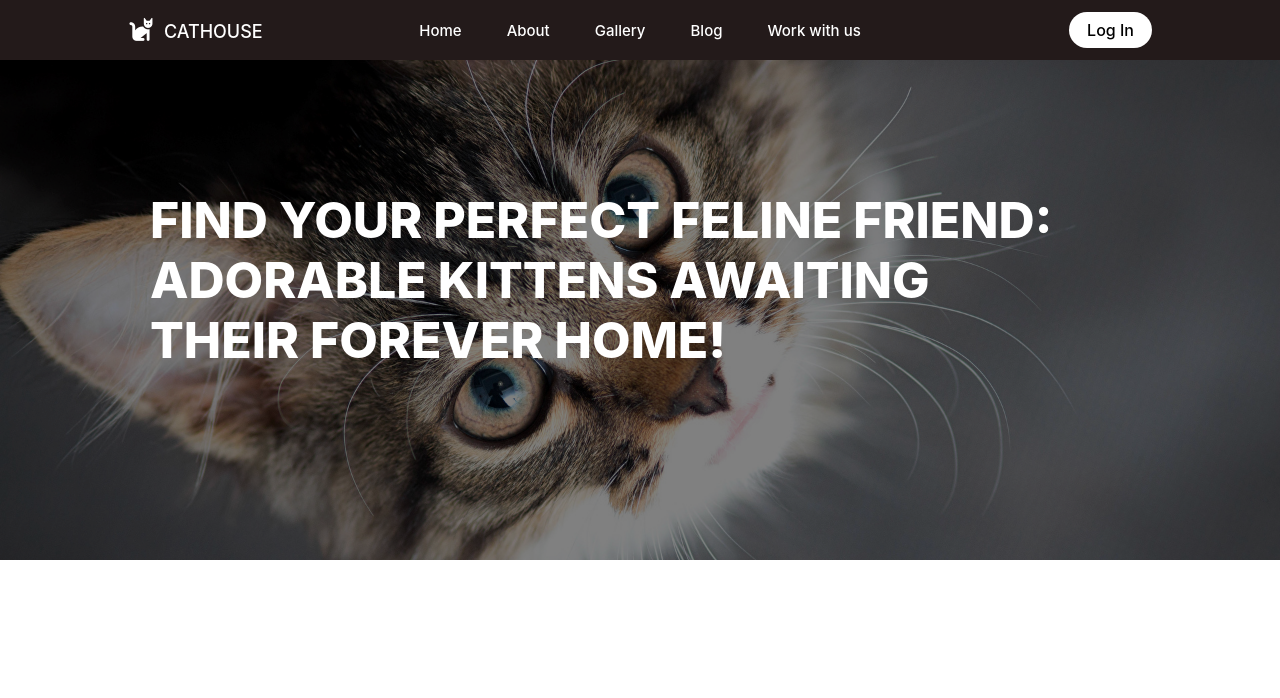
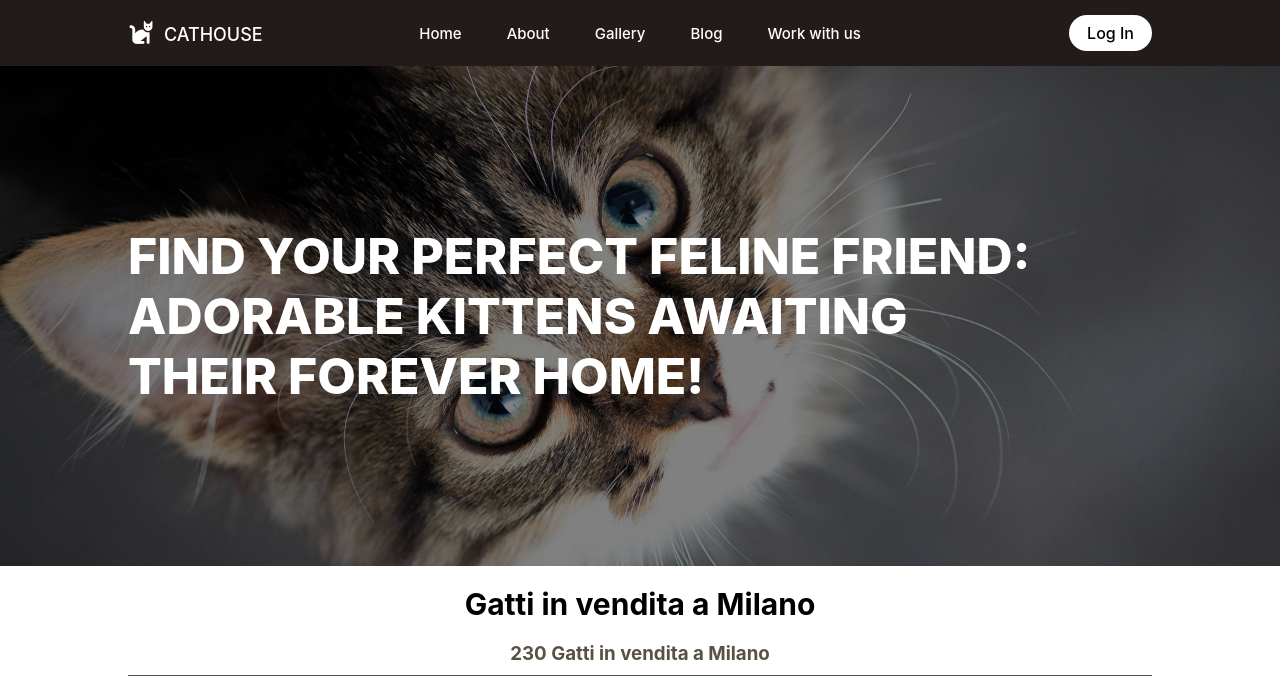
Before and after one commit to accLukePex/exercise-cards-react, a React (Create React App) app: page / in a window 1280 px wide. Shown: the top 698 px of the page. Built offline with nearby package versions, Linux system fonts and the light colour scheme.

Commit message:
fixed: component Container

```diff
--- a/src/App.tsx
+++ b/src/App.tsx
@@ -1,6 +1,7 @@
 import './App.css';
 import Navbar from './components/TopBar/Navbar';
 import Jumbotron from './components/Jumbotron/Jumbotron';
+import MainComponent from './components/Main/MainComponent';
 
 function App() {
     return (
@@ -10,7 +11,7 @@ function App() {
                 <Jumbotron />
             </header>
             <main>
-
+                <MainComponent />
             </main>
             <footer>
 
--- a/src/components/Container.css
+++ b/src/components/Container.css
@@ -1,6 +1,5 @@
 .container {
     width: 80%;
+    height: 100%;
     margin: 0 auto;
-    display: flex;
-    align-items: center;
 }
--- a/src/components/Container.jsx
+++ b/src/components/Container.jsx
@@ -1,8 +1,8 @@
 import './Container.css';
 
-function Container() {
+function Container({ children, className }) {
     return (
-        <div className='container'></div>
+        <div className={`container ${className}`}>{children}</div>
     )
 }
 
--- a/src/components/Jumbotron/Jumbotron.css
+++ b/src/components/Jumbotron/Jumbotron.css
@@ -2,6 +2,24 @@
     width: 100%;
     height: 500px;
     position: relative;
+    background-image: url(../../assets/Jumbotron-image.jpg);
+    background-size: cover;
+    background-position: center;
+    z-index: -2;
+}
+
+.jumbotron::before {
+    content: '';
+    position: absolute;
+    top: 0;
+    left: 0;
+    width: 100%;
+    height: 100%;
+    background-image: inherit;
+    background-size: inherit;
+    background-position: inherit;
+    filter: brightness(0.5);
+    z-index: -1;
 }
 
 .jumbotron img {
@@ -12,10 +30,7 @@
 }
 
 .jumbotron .main-title {
-    position: absolute;
     text-transform: uppercase;
-    top: 130px;
-    left: 150px;
     color: #fff;
     font-size: 50px;
     font-weight: 800;
--- a/src/components/Jumbotron/Jumbotron.jsx
+++ b/src/components/Jumbotron/Jumbotron.jsx
@@ -1,14 +1,15 @@
 import './Jumbotron.css';
-import jumbotronImage from '../../assets/Jumbotron-image.jpg';
+import Container from '../Container';
+import styles from '../TopBar/Navbar.module.css';
 
 function Jumbotron() {
     return (
         <div className="jumbotron">
-            <img src={jumbotronImage} alt="immagine gatto per il jumbotron inziale" />
-
-            <div className="main-title">
-                Find Your Perfect Feline Friend: <br /> Adorable Kittens Awaiting <br /> Their Forever Home!
-            </div>
+            <Container className={styles.flex}>
+                <div className="main-title">
+                    Find Your Perfect Feline Friend: <br /> Adorable Kittens Awaiting <br /> Their Forever Home!
+                </div>
+            </Container>
         </div>
     )
 }
--- /dev/null
+++ b/src/components/Main/MainComponent.css
@@ -0,0 +1,24 @@
+.box-title, .box-sub-title {
+    width: 100%;
+    display: flex;
+    justify-content: center;
+}
+
+.box-sub-title {
+    padding-bottom: 10px;
+    border-bottom: 1px solid #595143;
+}
+
+h2, h3 {
+    margin: 0;
+    padding: 0;
+}
+
+h2 {
+    margin: 20px 0;
+    font-size: 30px;
+}
+
+h3 {
+    color: #595143;
+}
--- a/src/components/Main/MainComponent.jsx
+++ b/src/components/Main/MainComponent.jsx
@@ -0,0 +1,17 @@
+import './MainComponent.css';
+import Container from "../Container";
+
+function MainComponent() {
+    return (
+        <Container>
+            <div className='box-title'>
+                <h2>Gatti in vendita a Milano</h2>
+            </div>
+            <div className='box-sub-title'>
+                <h3>230 Gatti in vendita a Milano</h3>
+            </div>
+        </Container>
+    )
+}
+
+export default MainComponent;
--- a/src/components/TopBar/Navbar.css
+++ b/src/components/TopBar/Navbar.css
@@ -1,11 +1,6 @@
 nav {
     background-color: rgb(35, 26, 26);
-}
-
-.container {
-    width: 80%;
-    height: 60px;
-    margin: 0 auto;
+    padding: 15px 0;
     display: flex;
     align-items: center;
 }
--- a/src/components/TopBar/Navbar.jsx
+++ b/src/components/TopBar/Navbar.jsx
@@ -1,10 +1,12 @@
 import './Navbar.css';
 import Links from './Navlinks';
+import Container from '../Container';
+import styles from './Navbar.module.css';
 
 function Navbar() {
     return (
         <nav>
-            <div className="container">
+            <Container className={styles.flex}>
                 <div className="logo">
                     <i class="fa-solid fa-cat"></i>
                     <span className="title">CATHOUSE</span>
@@ -31,7 +33,7 @@ function Navbar() {
                 <div className="log-in-button">
                     <a href="#">Log In</a>
                 </div>
-            </div>
+            </Container>
         </nav>
     )
 }
--- /dev/null
+++ b/src/components/TopBar/Navbar.module.css
@@ -0,0 +1,4 @@
+.flex {
+    display: flex;
+    align-items: center;
+}
```
